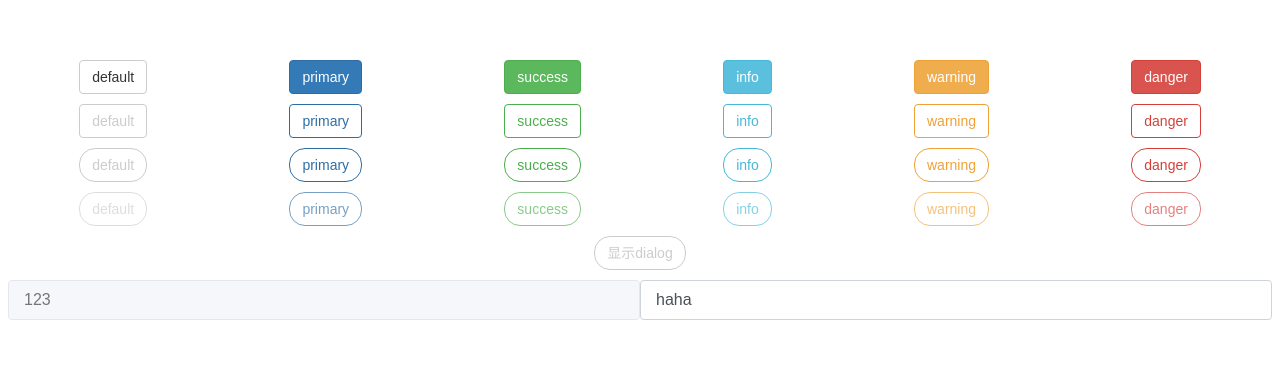
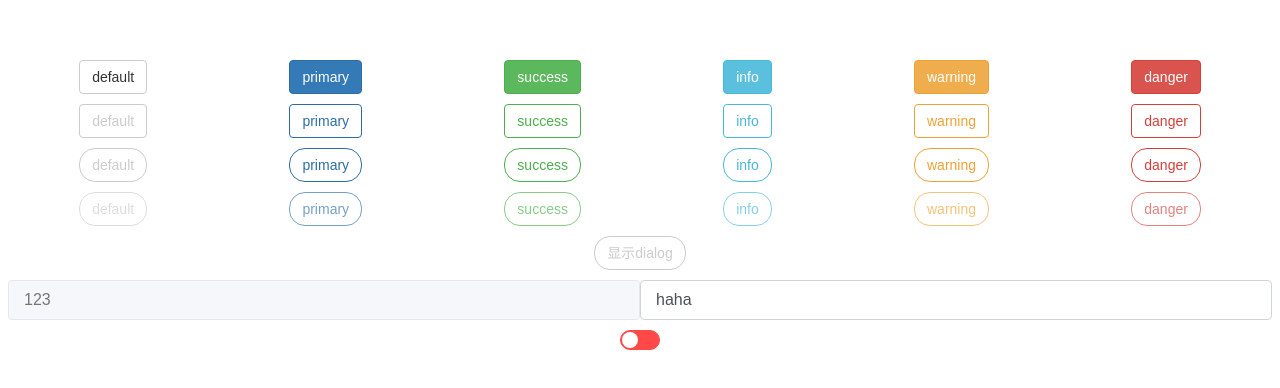
Before and after one commit to lpkshuai/pk-UI, a Vue app: page / in a window 1280 px wide. Shown: the top 388 px of the page. Built offline with nearby package versions, Linux system fonts and the light colour scheme.

Commit message:
switch component finished

```diff
--- a/src/App.vue
+++ b/src/App.vue
@@ -52,6 +52,10 @@
       <pk-input placeholder="123" type="password" name="password" disabled></pk-input>
       <pk-input placeholder="123" v-model="username"></pk-input>
     </div>
+    <!-- switch测试 -->
+    <div class="row">
+      <pk-switch v-model="switchOn" name="switch"></pk-switch>
+    </div>
   </div>
 </template>
 
@@ -60,7 +64,8 @@
   data() {
     return {
       visible: false,
-      username: 'haha'
+      username: 'haha',
+      switchOn: false
     }
   },
   methods: {
--- /dev/null
+++ b/src/components/Switch.vue
@@ -0,0 +1,85 @@
+<template>
+  <div class="pk-switch" @click="switchChangeHandle">
+    <input type="checkbox" class="pk-switch__input" :name="name">
+    <span class="pk-switch__core" :class="{'switchOn' : value}">
+      <span class="pk-switch__btn" :class="{'btnOn' : !value}"></span>
+    </span>
+  </div>
+</template>
+
+<script>
+  export default {
+    name: 'pkSwitch',
+    props: {
+      value: {
+        type: Boolean,
+        default: false
+      },
+      name: {
+        type: String,
+        default: ''
+      }
+    },
+    methods: {
+      switchChangeHandle() {
+        this.$emit('input', !this.value);
+      }
+    }
+  }
+</script>
+
+<style scoped="scoped">
+  .pk-switch {
+    display: inline-flex;
+    align-items: center;
+    position: relative;
+    font-size: 14px;
+    line-height: 20px;
+    height: 20px;
+    vertical-align: middle;
+  }
+  .pk-switch__input {
+    position: absolute;
+    width: 0;
+    height: 0;
+    opacity: 0;
+    margin: 0;
+  }
+  .pk-switch__core {
+    margin: 0;
+    display: inline-block;
+    position: relative;
+    width: 40px;
+    height: 20px;
+    border: 1px solid #dcdfe6;
+    outline: none;
+    border-radius: 10px;
+    box-sizing: border-box;
+    background: #dcdfe6;
+    cursor: pointer;
+    transition: border-color .3s,background-color .3s;
+    vertical-align: middle;
+    border-color: rgb(255, 73, 73);
+    background-color: rgb(255, 73, 73);
+  }
+  .pk-switch__btn {
+    position: absolute;
+    top: 1px;
+    border-radius: 100%;
+    transition: all .3s;
+    width: 16px;
+    height: 16px;
+    background-color: #fff;
+  }
+  .switchOn {
+    border-color: rgb(19, 206, 102);
+    background-color: rgb(19, 206, 102);
+  }
+  .btnOn {
+    left: 1px;
+  }
+  /* .switchOff {
+    border-color: rgb(255, 73, 73);
+    background-color: rgb(255, 73, 73);
+  } */
+</style>
--- a/src/main.js
+++ b/src/main.js
@@ -4,12 +4,14 @@
 import pkButton from './components/Button.vue'
 import pkDialog from './components/Dialog.vue'
 import pkInput from './components/Input.vue'
+import pkSwitch from './components/Switch.vue'
 
 Vue.config.productionTip = false
 
 Vue.component(pkButton.name, pkButton)
 Vue.component(pkDialog.name, pkDialog)
 Vue.component(pkInput.name, pkInput)
+Vue.component(pkSwitch.name, pkSwitch)
 
 new Vue({
   render: h => h(App)
```
